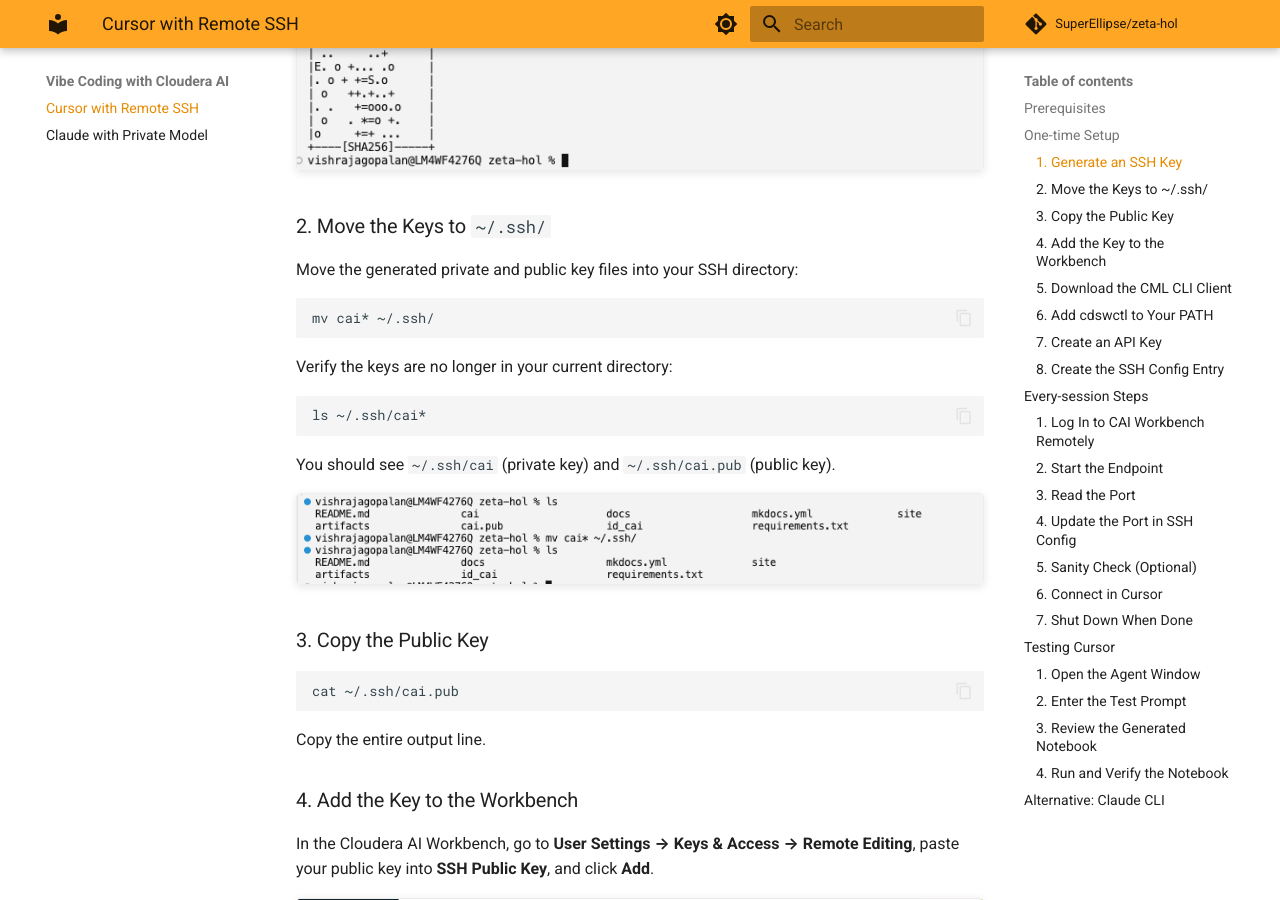
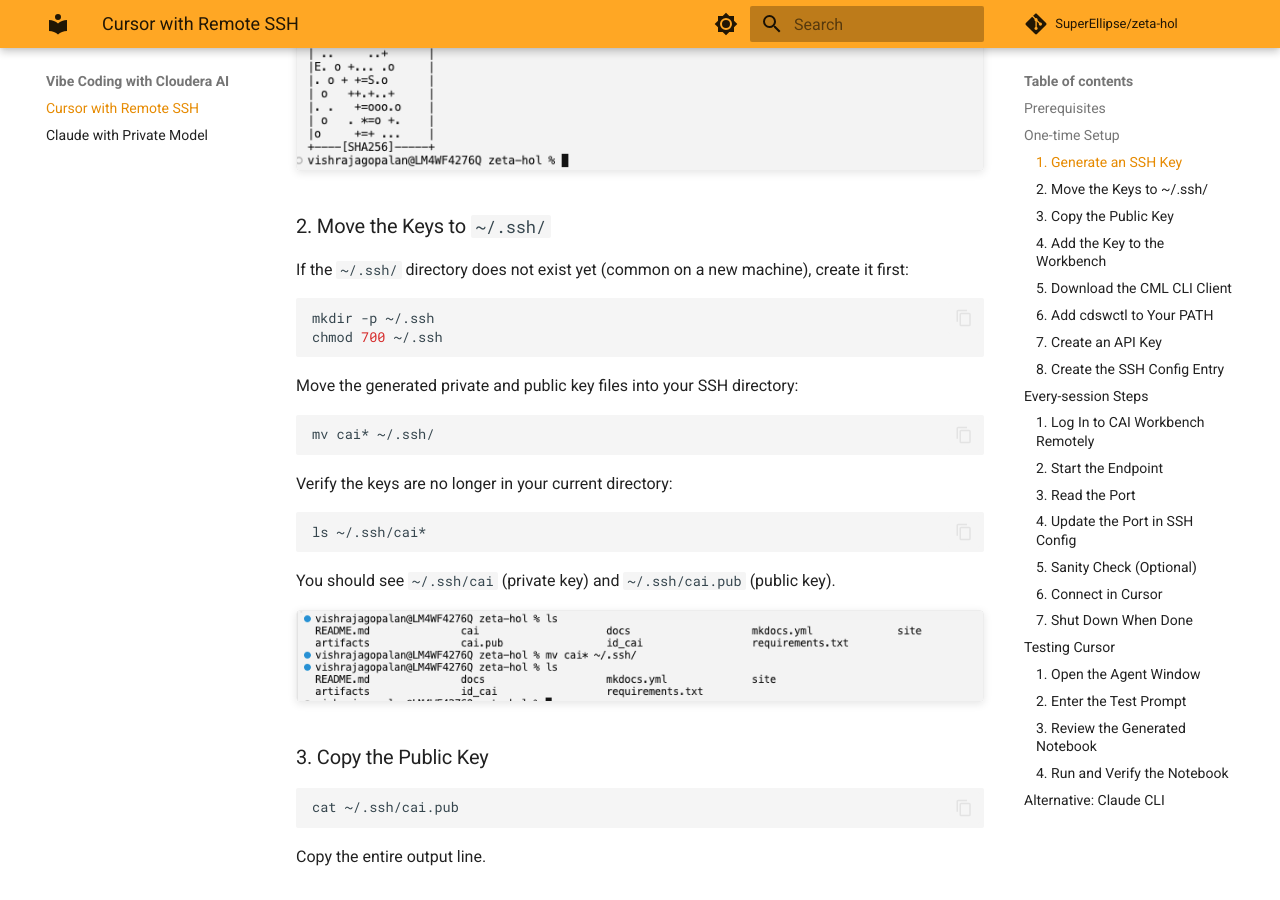
Before and after one commit to SuperEllipse/zeta-hol, an MkDocs documentation site: the page built from docs/vibe-coding/cursor-remote-ssh.md, in a window 1280 px wide and 900 px high, scrolled down 1034 px. Built offline with MkDocs 1.6.1 and Material for MkDocs 9.7.7, drawn with Linux system fonts in a browser that asks for light colours; comment, search, counter and statistics services are not loaded.

Commit message:
Document creating ~/.ssh before moving CAI keys.
Hackathon participants on new machines may not have an SSH directory yet, so note the mkdir step before mv cai* ~/.ssh/.

Co-authored-by: Cursor <cursoragent@cursor.com>

````diff
--- a/docs/vibe-coding/cursor-remote-ssh.md
+++ b/docs/vibe-coding/cursor-remote-ssh.md
@@ -29,6 +29,13 @@ Press **Enter** to skip the passphrase prompts (leave both empty).
 ![Generate SSH key with ssh-keygen](../images/cursor-remote-ssh/ssh-keygen-cai.png)
 
 ### 2. Move the Keys to `~/.ssh/`
+
+If the `~/.ssh/` directory does not exist yet (common on a new machine), create it first:
+
+```bash
+mkdir -p ~/.ssh
+chmod 700 ~/.ssh
+```
 
 Move the generated private and public key files into your SSH directory:
 
````
